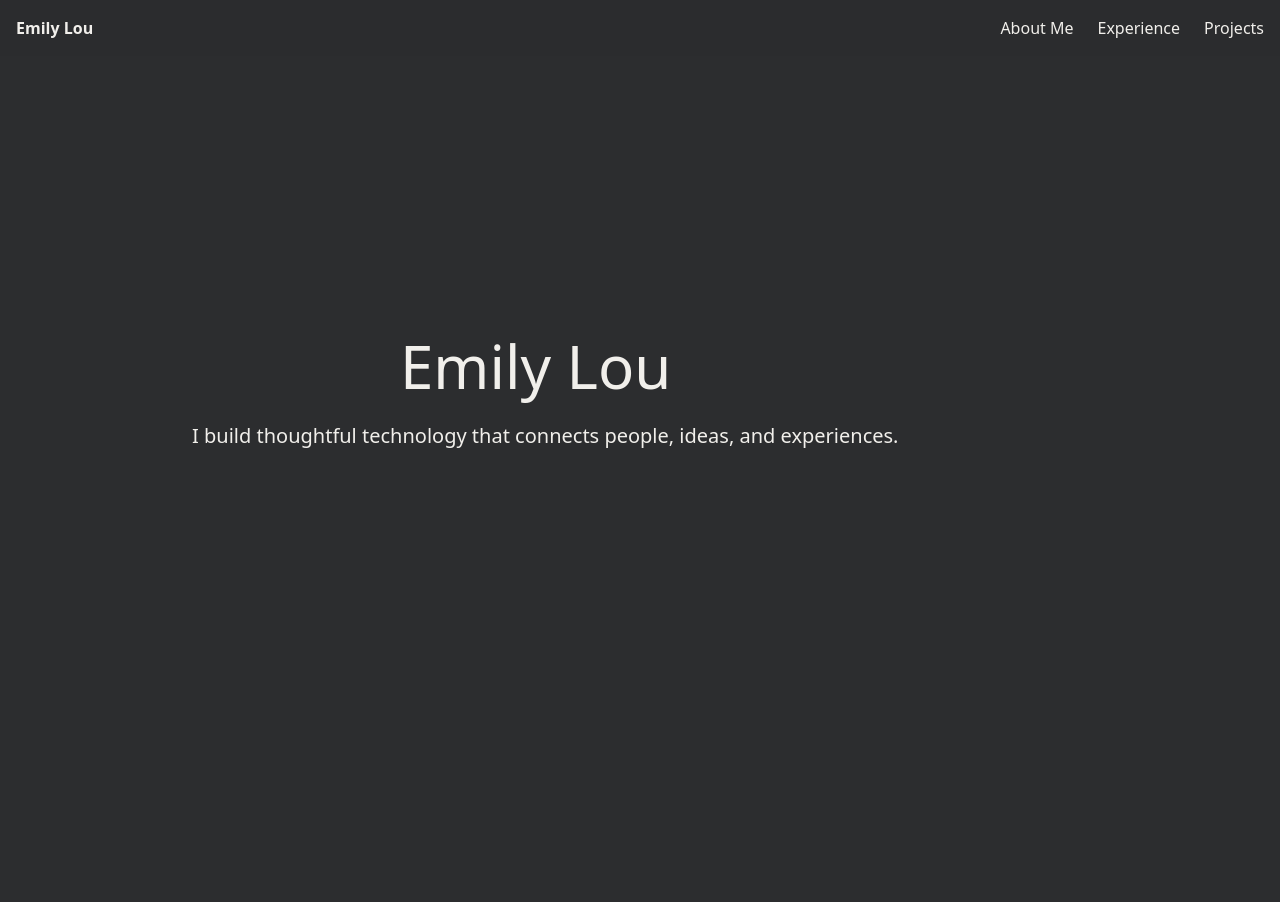
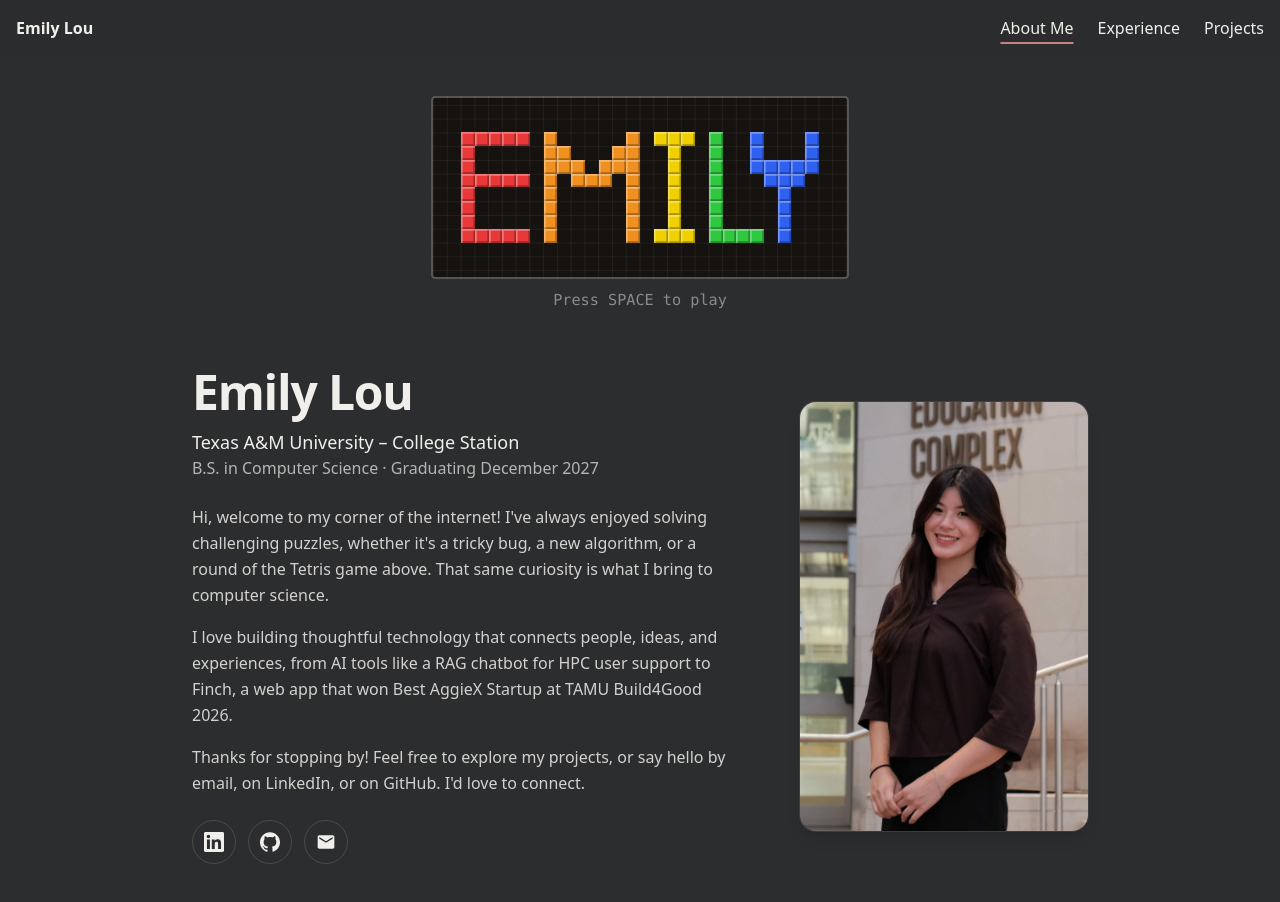
Before and after one commit to elou8155/personal-website, a Next.js app in the folder portfolio/: page / in a window 1280 px wide. Shown: the top 902 px of the page. Before the commit the page ends 800 px from the top, so only its background shows below. Built offline with nearby package versions, Linux system fonts and the light colour scheme.

Commit message:
Make About Me the homepage
/ now shows the About Me page, and the Emily Lou link in the nav goes
there. The old Hero home tab is removed from the page; /#home and
/#contact fall back to About Me. The About tab uses the clean address /
and the other tabs keep /#experience and /#projects.

```diff
--- a/portfolio/app/components/Nav.tsx
+++ b/portfolio/app/components/Nav.tsx
@@ -25,7 +25,7 @@ export default function Nav({tabs, activeTab, onTabChange}: NavProps) {
     return (
         <header className="sticky top-0 z-40 bg-page/90 backdrop-blur-sm">
             <nav className="mx-auto max-w-7xl flex flex-wrap items-center justify-between p-4">
-                <Link href="/" className="font-semibold" onClick={(event) => selectTab(event, "home")}> Emily Lou</Link>
+                <Link href="/" className="font-semibold" onClick={(event) => selectTab(event, "about")}> Emily Lou</Link>
 
                 <button
                     className="sm:hidden"
--- a/portfolio/app/page.tsx
+++ b/portfolio/app/page.tsx
@@ -3,7 +3,6 @@
 import {useSyncExternalStore} from "react";
 import Nav from "./components/Nav";
 import Terminal from "./components/Terminal";
-import Hero from "./components/Hero";
 import About from "./components/About";
 import Experience from "./components/Experience";
 import Projects from "./components/Projects";
@@ -18,11 +17,13 @@ const tabs = [
 ];
 
 const sections: Record<string, React.ReactNode> = {
-  home: <Hero />,
   about: <About />,
   experience: <Experience />,
   projects: <Projects />,
 };
+
+// The homepage: shown at "/" and whenever the address doesn't name a tab
+const DEFAULT_TAB = "about";
 
 // The open tab lives in the URL hash (e.g. /#projects), so links,
 // refresh, and the back/forward buttons all work.
@@ -41,11 +42,11 @@ function subscribe(onChange: () => void) {
 
 function getActiveTab() {
   const hash = window.location.hash.slice(1);
-  return tabs.some((tab) => tab.id === hash) ? hash : "home";
+  return tabs.some((tab) => tab.id === hash) ? hash : DEFAULT_TAB;
 }
 
 function getServerActiveTab() {
-  return "home";
+  return DEFAULT_TAB;
 }
 
 export default function Home(){
@@ -53,7 +54,8 @@ export default function Home(){
 
   const changeTab = (id: string) => {
     if (id === activeTab) return;
-    const url = id === "home" ? window.location.pathname : `#${id}`;
+    // The homepage gets the clean address "/", the other tabs get "/#tab"
+    const url = id === DEFAULT_TAB ? window.location.pathname : `#${id}`;
     window.history.pushState(null, "", url);
     window.dispatchEvent(new Event(TAB_CHANGE_EVENT));
     window.scrollTo(0, 0);
```
